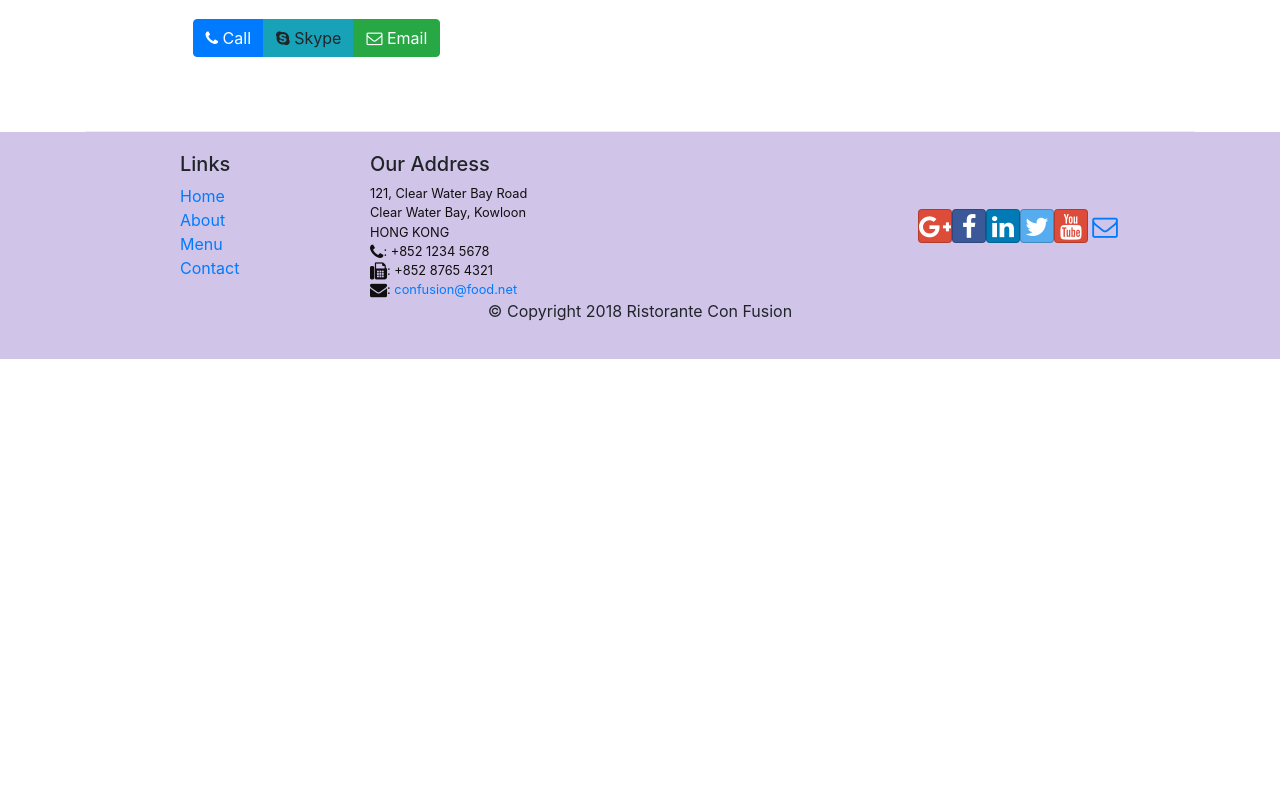
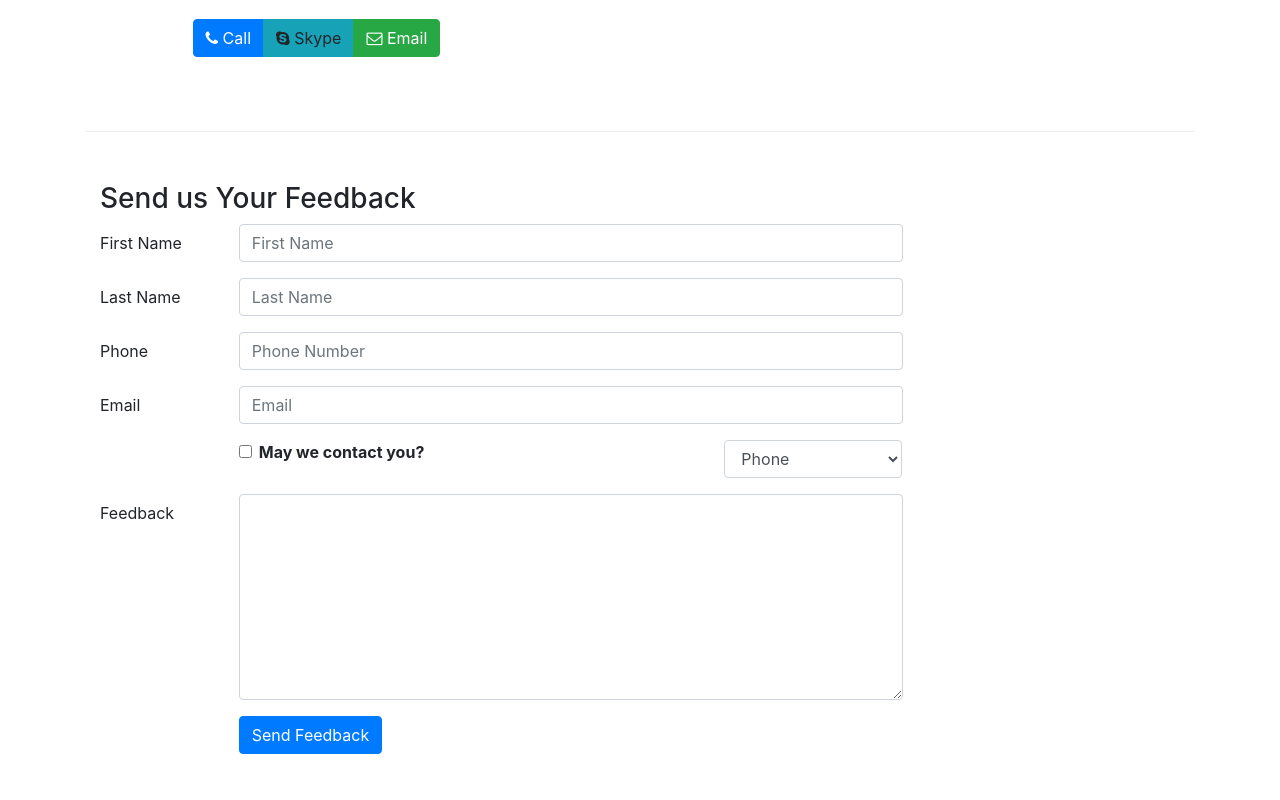
Before and after one commit to Xeelot/WebDevWithReactCourse, a React (Create React App) app in the folder ReactCourse/React/confusion/: page /contactus in a window 1280 px wide. Shown: the part 740-1540 px from the top of the page. Before the commit the page ends 1099 px from the top, so only its background shows below. Built offline with nearby package versions, Linux system fonts and the light colour scheme.

Commit message:
React Course - Form creation

```diff
--- a/ReactCourse/React/confusion/src/components/ContactComponent.js
+++ b/ReactCourse/React/confusion/src/components/ContactComponent.js
@@ -1,8 +1,40 @@
-import React from 'react';
-import {Breadcrumb, BreadcrumbItem} from 'reactstrap';
+import React, {Component} from 'react';
+import {Breadcrumb, BreadcrumbItem, Button, Form, FormGroup, Label, Input, Col} from 'reactstrap';
 import {Link} from 'react-router-dom';
 
-function Contact(props) {
+class Contact extends Component {
+
+    constructor(props) {
+        super(props);
+        this.state = {
+            firstname: '',
+            lastname: '',
+            telnum: '',
+            email: '',
+            agree: false,
+            contactType: 'Phone',
+            message: ''
+        }
+        this.handleSubmit = this.handleSubmit.bind(this);
+        this.handleInputChange = this.handleInputChange.bind(this);
+    }
+
+    handleInputChange(event) {
+        const target = event.target;
+        const value = target.type === 'checkbox' ? target.checked : target.value;
+        const name = target.name;
+        this.setState({
+            [name]: value
+        });
+    }
+
+    handleSubmit(event) {
+        console.log("Current State: " + JSON.stringify(this.state));
+        alert("Current State: " + JSON.stringify(this.state));
+        event.preventDefault();
+    }
+
+    render () {
         return(
             <div className="container">
                 <div className="row">
@@ -41,8 +73,76 @@
                         </div>
                     </div>
                 </div>
+                <div className="row row-content">
+                    <div className="col-12">
+                        <h3>Send us Your Feedback</h3>
+                    </div>
+                    <div className="col-12 col-md-9">
+                        <Form onSubmit={this.handleSubmit}>
+                            <FormGroup row>
+                                <Label htmlFor="firstname" md={2}>First Name</Label>
+                                <Col md={10}>
+                                    <Input type="text" id="firstname" name="firstname" placeholder="First Name"
+                                        value={this.state.firstname} onChange={this.handleInputChange}/>
+                                </Col>
+                            </FormGroup>
+                            <FormGroup row>
+                                <Label htmlFor="lastname" md={2}>Last Name</Label>
+                                <Col md={10}>
+                                    <Input type="text" id="lastname" name="lastname" placeholder="Last Name"
+                                        value={this.state.lastname} onChange={this.handleInputChange}/>
+                                </Col>
+                            </FormGroup>
+                            <FormGroup row>
+                                <Label htmlFor="telnum" md={2}>Phone</Label>
+                                <Col md={10}>
+                                    <Input type="tel" id="telnum" name="telnum" placeholder="Phone Number"
+                                        value={this.state.telnum} onChange={this.handleInputChange}/>
+                                </Col>
+                            </FormGroup>
+                            <FormGroup row>
+                                <Label htmlFor="email" md={2}>Email</Label>
+                                <Col md={10}>
+                                    <Input type="email" id="email" name="email" placeholder="Email"
+                                        value={this.state.email} onChange={this.handleInputChange}/>
+                                </Col>
+                            </FormGroup>
+                            <FormGroup row>
+                                <Col md={{size: 6, offset: 2}}>
+                                    <FormGroup check>
+                                        <Label check>
+                                            <Input type="checkbox" name="agree" checked={this.state.agree}
+                                                onChange={this.handleInputChange}/>
+                                            {' '} <strong>May we contact you?</strong>
+                                        </Label>
+                                    </FormGroup>
+                                </Col>
+                                <Col md={{size: 3, offset: 1}}>
+                                    <Input type="select" name="contactType" value={this.state.contactType}
+                                        onChange={this.handleInputChange}>
+                                        <option>Phone</option>
+                                        <option>Email</option>
+                                    </Input>
+                                </Col>
+                            </FormGroup>
+                            <FormGroup row>
+                                <Label htmlFor="message" md={2}>Feedback</Label>
+                                <Col md={10}>
+                                    <Input type="textarea" id="message" name="message" placeholder=""
+                                        rows="8" value={this.state.message} onChange={this.handleInputChange}/>
+                                </Col>
+                            </FormGroup>
+                            <FormGroup row>
+                                <Col md={{size:10, offset: 2}}>
+                                    <Button type="submit" color="primary">Send Feedback</Button>
+                                </Col>
+                            </FormGroup>
+                        </Form>
+                    </div>
+                </div>
             </div>
         );
     }
+}
 
 export default Contact;
```
Also changed, not shown: 1 other file (tests, documents, lock files or other folders). Lines whose indentation alone changed are shown as unchanged.
